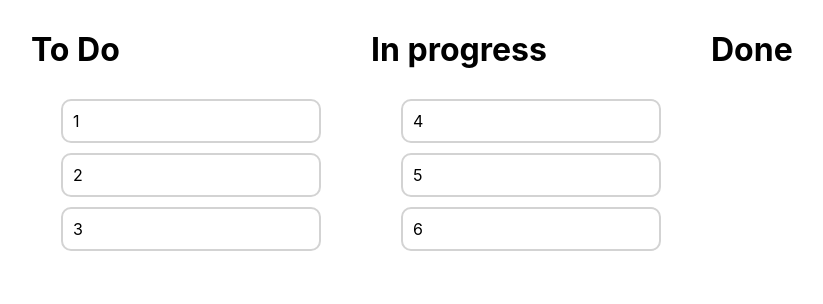
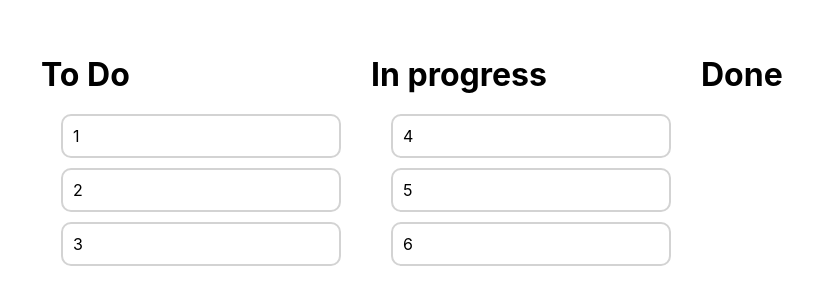
Before and after one commit to ArtemSam23/Kanban, a plain HTML site: page index.html in a window 1280 px wide. Shown: the whole page, without its empty margins (109-932 px from the left). Drawn offline with Linux system fonts and the light colour scheme.

Commit message:
changed margins

```diff
--- a/style.css
+++ b/style.css
@@ -5,7 +5,7 @@
 }
 
 .appContainer {
-    margin: 20px;
+    margin: 50px 10px;
     display: flex;
     flex-wrap: wrap;
     flex-direction: row;
@@ -15,14 +15,14 @@
 
 .boards {
     min-width: 300px;
-    margin: 10px;
+    margin: 5px;
     display: flex;
     flex-direction: column;
     width: 25vw;
 }
 
 .list {
-    padding: 20px;
+    padding: 10px;
 }
 
 .list__items {
```
